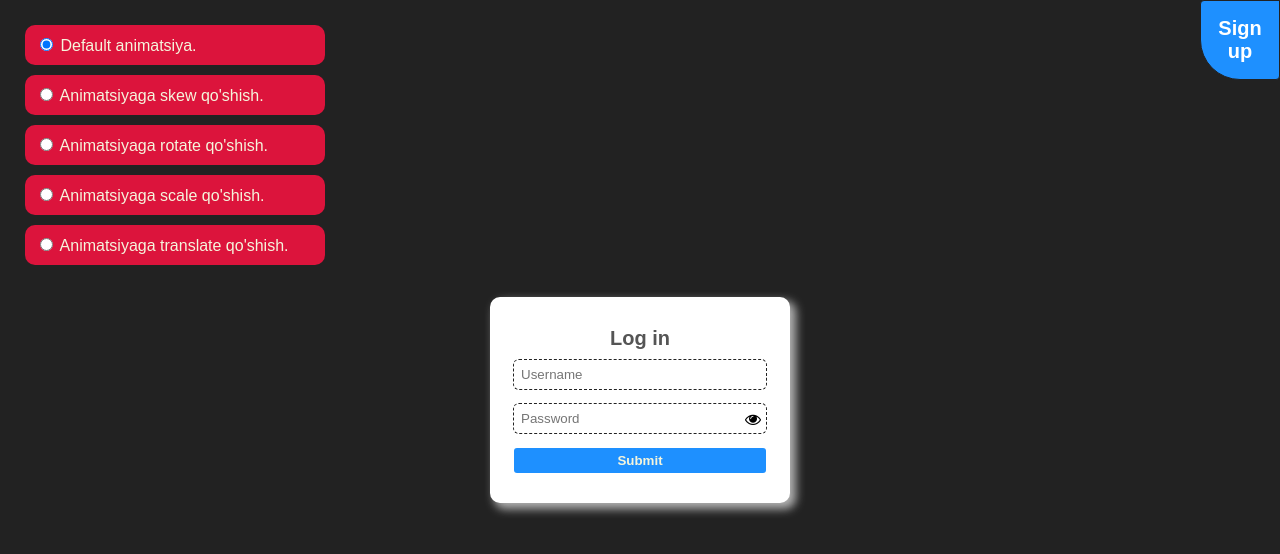
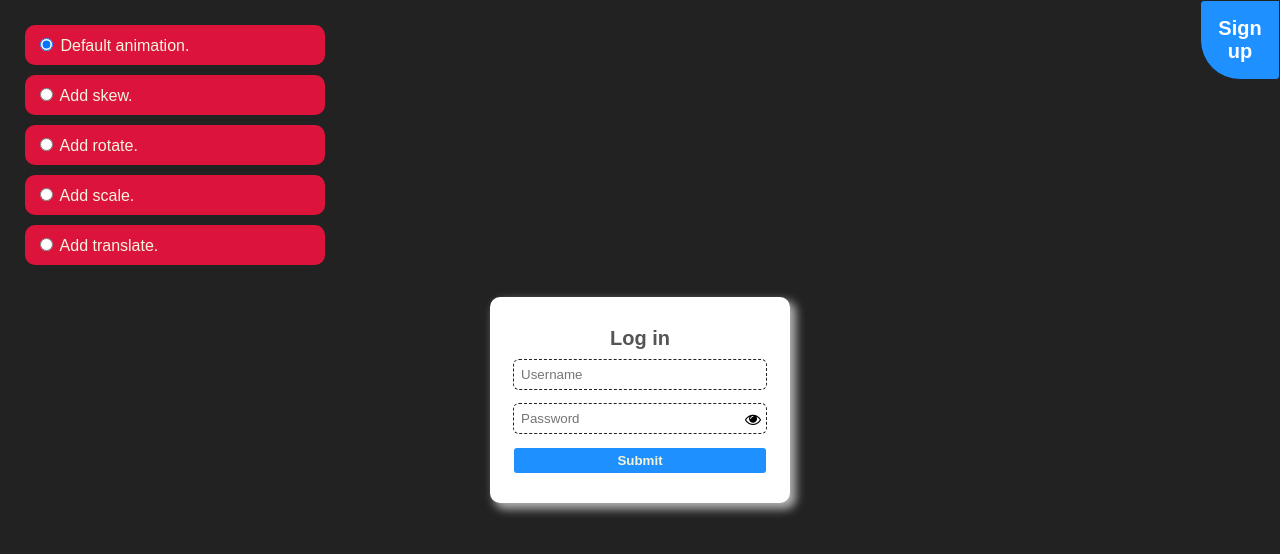
Before and after one commit to ShaedulOffDev/Register, a plain HTML site: page index.html in a window 1280 px wide. Drawn offline with Linux system fonts and the light colour scheme.

Commit message:
Update index.html

```diff
--- a/index.html
+++ b/index.html
@@ -24,28 +24,28 @@
         <div class="sign"></div>
     </div>
     <!-- ! Radio buttom -->
-    <div class="error"><p class="error_item">Username yoki password xato kiritilgan!</p></div>
+    <div class="error"><p class="error_item">Username or password invalid!</p></div>
     <div class="radio radio_fix">
-        <button class="bars"><p>Animatsiyalar</p><i class="fa fa-bars" id="iconn"></i></button>
+        <button class="bars"><p>Animations</p><i class="fa fa-bars" id="iconn"></i></button>
         <label class="rd" for="r1">
             <input type="radio" name="radio" id="r1">
-            Default animatsiya.
+            Default animation.
         </label>
         <label class="rd" for="r2">
             <input type="radio" name="radio" id="r2">
-            Animatsiyaga skew qo'shish.
+            Add skew.
         </label>
         <label class="rd" for="r3">
             <input type="radio" name="radio" id="r3">
-            Animatsiyaga rotate qo'shish.
+            Add rotate.
         </label>
         <label class="rd" for="r4">
             <input type="radio" name="radio" id="r4">
-            Animatsiyaga scale qo'shish.
+            Add scale.
         </label>
         <label class="rd" for="r5">
             <input type="radio" name="radio" id="r5">
-            Animatsiyaga translate qo'shish.
+            Add translate.
         </label>
     </div>
     </div>
```
